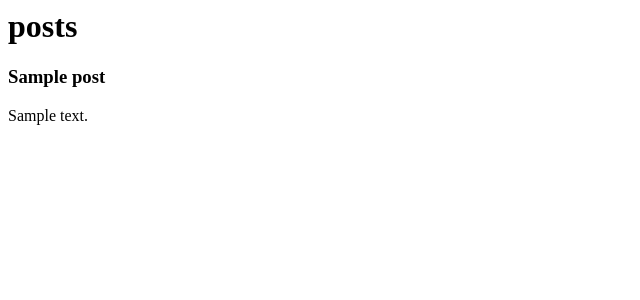
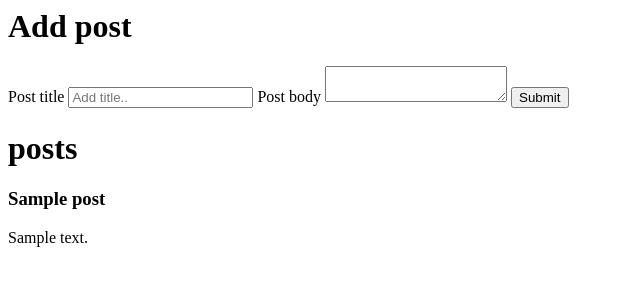
Before and after one commit to HazemFCIH/php-oop, a PHP site: page / in a window 1280 px wide. Shown: the top 300 px of the page, without its empty margins (0-640 px from the left). Run offline with PHP 8.4, Linux system fonts and the light colour scheme; tables that the repository leaves empty or names only in its code hold one stand-in row (values such as "Sample post").

Commit message:
pc commit

```diff
--- a/classes/Database.php
+++ b/classes/Database.php
@@ -44,6 +44,9 @@ class Database{
     public function execute(){
         return $this->stmt->execute();
     }
+    public function lastInsertId(){
+                $this->dbh->lastInsertId();
+    }
     public function resultSet(){
         $this->execute();
         return $this->stmt->fetchALL(PDO::FETCH_ASSOC);
--- a/index.php
+++ b/index.php
@@ -3,8 +3,33 @@ require 'classes/Database.php';
 $database = new Database;
 $database->query('SELECT * FROM posts');
 $rows = $database->resultSet();
+$post = filter_input_array(INPUT_POST, FILTER_SANITIZE_STRING);
+IF(isset($_POST['submit'])){
+    $title = $post['title'];
+    $body = $post['body'];
+    $database->query('INSERT INTO posts (title,body) VALUES (:title, :body)');
+    $database->bind(':title',$title);
+    $database->bind(':body',$body);
+    $database->execute();
+    if($database->lastInsertId()){
+        echo '<p> Post Added</p>';
+    }
+    //header("Refresh:0");
+
+    $database->query('SELECT * FROM posts');
+    $rows = $database->resultSet();
+}
 
 ?>
+<h1>Add post</h1>
+<form method = "post" action="<?php $_SERVER['PHP_SELF'];?>">
+<label for="title">Post title</label>
+<input type="text" name="title" id="title" placeholder = 'Add title..' required>
+<label for="body">Post body</label>
+<textarea name="body" id="body" required></textarea>
+<input type="submit" name="submit" value="Submit">
+</form>
+
 <h1>posts</h1>
 <div>
 <?php foreach ($rows as $row) : ?>
```
